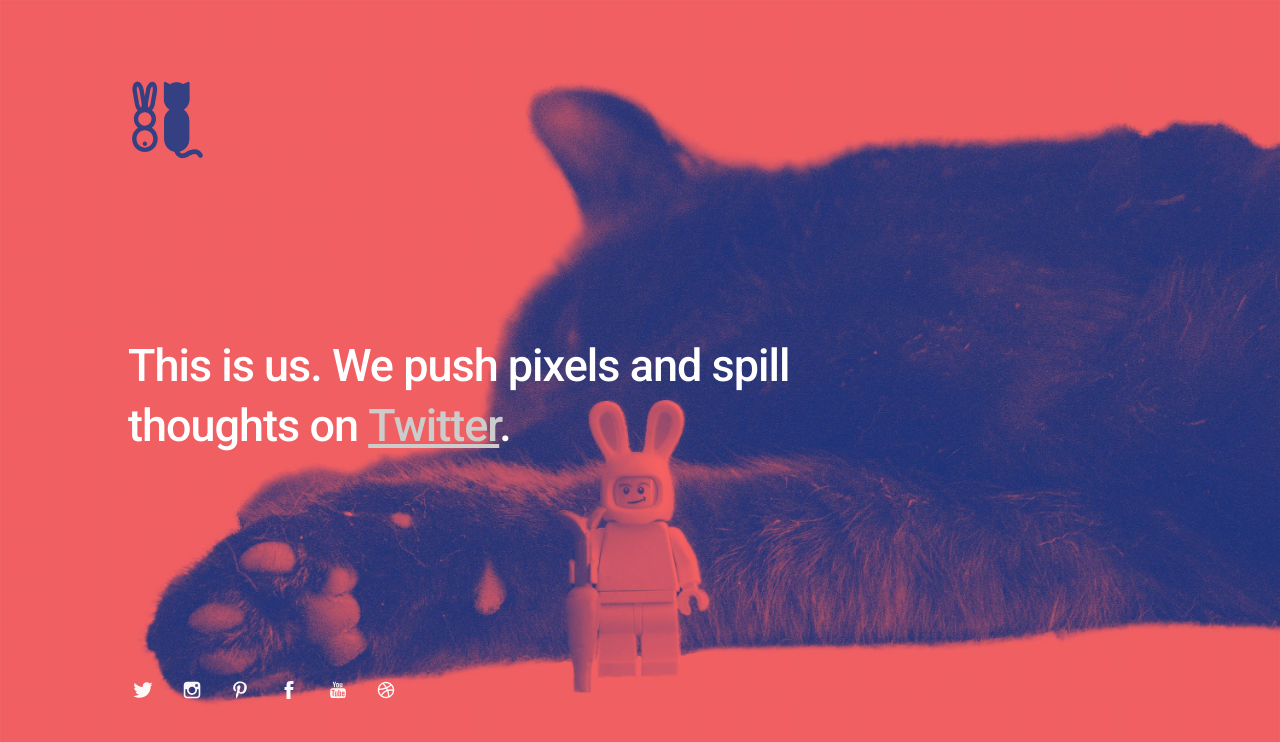
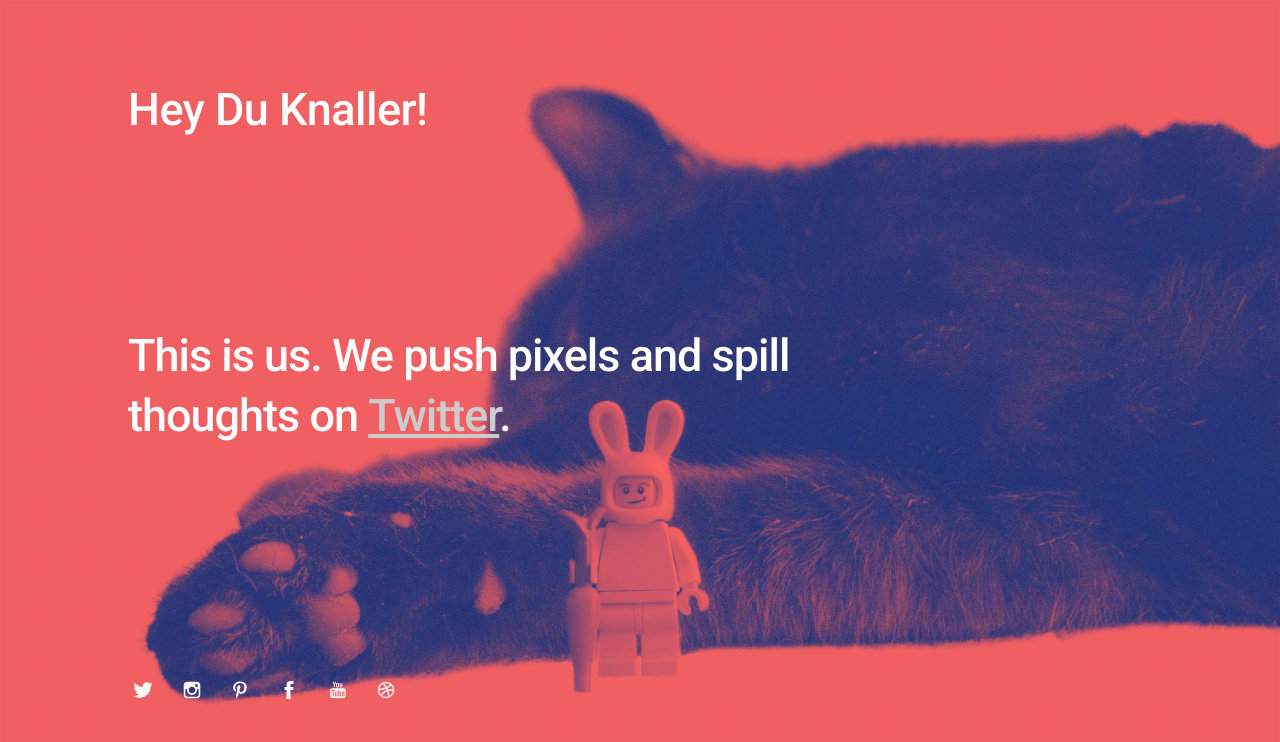
Before and after one commit to balticstevie/balticstevie.github.io, a plain HTML site: page index.html in a window 1280 px wide. Drawn offline with Linux system fonts and the light colour scheme.

Commit message:
Headline neu

```diff
--- a/index.html
+++ b/index.html
@@ -42,7 +42,7 @@
 
 		<div class="logo">
 
-			<img src="images/logo.svg" alt="Logo" width=80 height=80/>
+			<h1>Hey Du Knaller!</h1>
 
 		</div>
 
```
